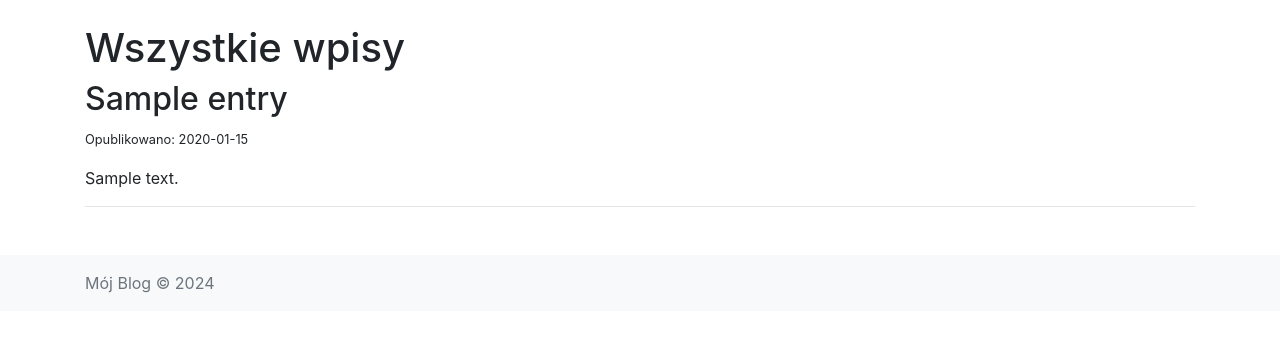
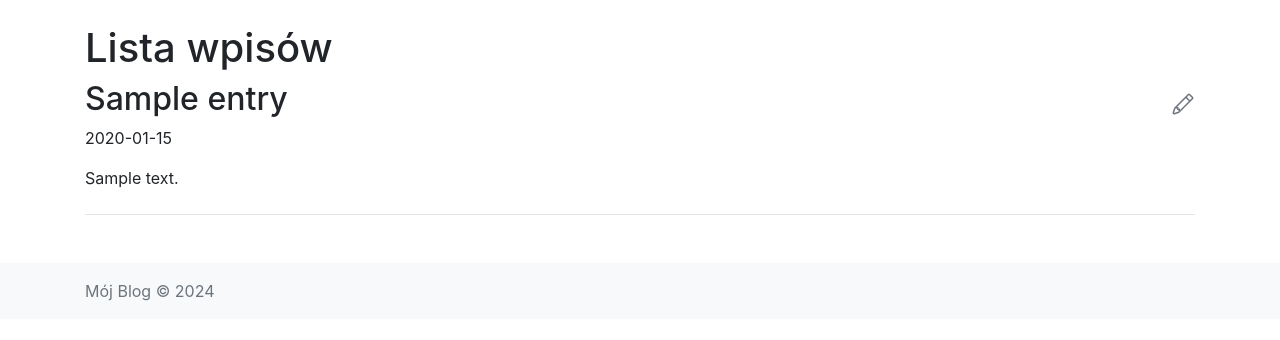
Before and after one commit to Odin062024/Module_16_2, a Flask app: page / in a window 1280 px wide. Shown: the part 56-396 px from the top of the page. Run offline with Flask 3, Linux system fonts and the light colour scheme; tables that the repository leaves empty hold one stand-in row (values such as "Sample post"); some libraries are stand-ins or nearby versions.

Commit message:
Add refracte

```diff
--- a/blog/routes.py
+++ b/blog/routes.py
@@ -1,30 +1,41 @@
-from flask import render_template, request, redirect, url_for
+from flask import render_template, request
 from blog import app
 from blog.models import Entry, db
 from blog.forms import EntryForm
 
 @app.route("/")
 def index():
-    # Pobieranie wszystkich opublikowanych wpisów, posortowanych malejąco według daty publikacji
-    all_posts = Entry.query.filter_by(is_published=True).order_by(Entry.pub_date.desc()).all()
-
-    # Renderowanie szablonu strony głównej i przekazanie wpisów
+    # Pobieranie wszystkich opublikowanych wpisów
+    all_posts = Entry.query.filter_by(is_published=True).order_by(Entry.pub_date.desc())
     return render_template("homepage.html", all_posts=all_posts)
 
+# Wspólna funkcja dla tworzenia i edycji wpisów
+def save_entry(entry=None):
+    form = EntryForm(obj=entry)
+    errors = None
+
+    if request.method == 'POST':
+        if form.validate_on_submit():
+            if entry is None:  # Tworzenie nowego wpisu
+                entry = Entry()
+                db.session.add(entry)
+
+            form.populate_obj(entry)
+            db.session.commit()
+            return redirect(url_for('homepage'))  # Powrót na stronę główną po zapisie
+
+        else:
+            errors = form.errors
+
+    return render_template("entry_form.html", form=form, errors=errors)
+
+# Funkcja obsługująca tworzenie nowego wpisu
 @app.route("/new-post/", methods=["GET", "POST"])
 def create_entry():
-    form = EntryForm()
-    errors = None
-    if request.method == 'POST':
-        if form.validate_on_submit():
-            entry = Entry(
-                title=form.title.data,
-                body=form.body.data,
-                is_published=form.is_published.data
-            )
-            db.session.add(entry)
-            db.session.commit()
-            return redirect(url_for('index'))
-        else:
-            errors = form.errors
-    return render_template("entry_form.html", form=form, errors=errors)
+    return save_entry()
+
+# Funkcja obsługująca edycję wpisu
+@app.route("/edit-post/<int:entry_id>", methods=["GET", "POST"])
+def edit_entry(entry_id):
+    entry = Entry.query.filter_by(id=entry_id).first_or_404()
+    return save_entry(entry)
--- a/blog/templates/base.html
+++ b/blog/templates/base.html
@@ -5,6 +5,7 @@
     <meta name="viewport" content="width=device-width, initial-scale=1.0">
     <title>Mój Blog</title>
     <link rel="stylesheet" href="https://stackpath.bootstrapcdn.com/bootstrap/4.5.2/css/bootstrap.min.css">
+    <link rel="stylesheet" href="https://cdnjs.cloudflare.com/ajax/libs/font-awesome/5.15.3/css/all.min.css">
 </head>
 <body>
 
--- a/blog/templates/homepage.html
+++ b/blog/templates/homepage.html
@@ -1,15 +1,27 @@
 {% extends "base.html" %}
 
 {% block content %}
-    <h1>Wszystkie wpisy</h1>
 
-    {% for post in all_posts %}
-    <div class="post">
-        <h2>{{ post.title }}</h2>
-        <p><small>Opublikowano: {{ post.pub_date.strftime('%Y-%m-%d') }}</small></p>
-        <p>{{ post.body }}</p>
-        <hr>
+<h1>Lista wpisów</h1>
+
+{% for post in all_posts %}
+<div class="post mb-4">
+    <div class="d-flex justify-content-between align-items-center">
+        <!-- Tytuł wpisu -->
+        <h2 class="d-inline-block">{{ post.title }}</h2>
+        <!-- Link do edycji wpisu z ikoną ołówka -->
+        <a href="{{ url_for('edit_entry', entry_id=post.id) }}" class="text-muted" title="Edytuj wpis">
+            <svg class="bi bi-pencil" width="1.5em" height="1.5em" viewBox="0 0 16 16" fill="currentColor" xmlns="http://www.w3.org/2000/svg">
+                <path fill-rule="evenodd" d="M11.293 1.293a1 1 0 0 1 1.414 0l2 2a1 1 0 0 1 0 1.414l-9 9a1 1 0 0 1-.39.242l-3 1a1 1 0 0 1-1.266-1.265l1-3a1 1 0 0 1 .242-.391l9-9zM12 2l2 2-9 9-3 1 1-3 9-9z"/>
+                <path fill-rule="evenodd" d="M12.146 6.354l-2.5-2.5.708-.708 2.5 2.5-.707.708zM3 10v.5a.5.5 0 0 0 .5.5H4v.5a.5.5 0 0 0 .5.5H5v.5a.5.5 0 0 0 .5.5H6v-1.5a.5.5 0 0 0-.5-.5H5v-.5a.5.5 0 0 0-.5-.5H3z"/>
+            </svg>
+        </a>
     </div>
-    {% endfor %}
+    <!-- Data publikacji i treść wpisu -->
+    <p>{{ post.pub_date.strftime('%Y-%m-%d') }}</p>
+    <p>{{ post.body }}</p>
+</div>
+<hr>
+{% endfor %}
 
 {% endblock %}
```
Also changed, not shown: blog/templates/entry_form.html (+7 -6 lines), instance/blog.db.
